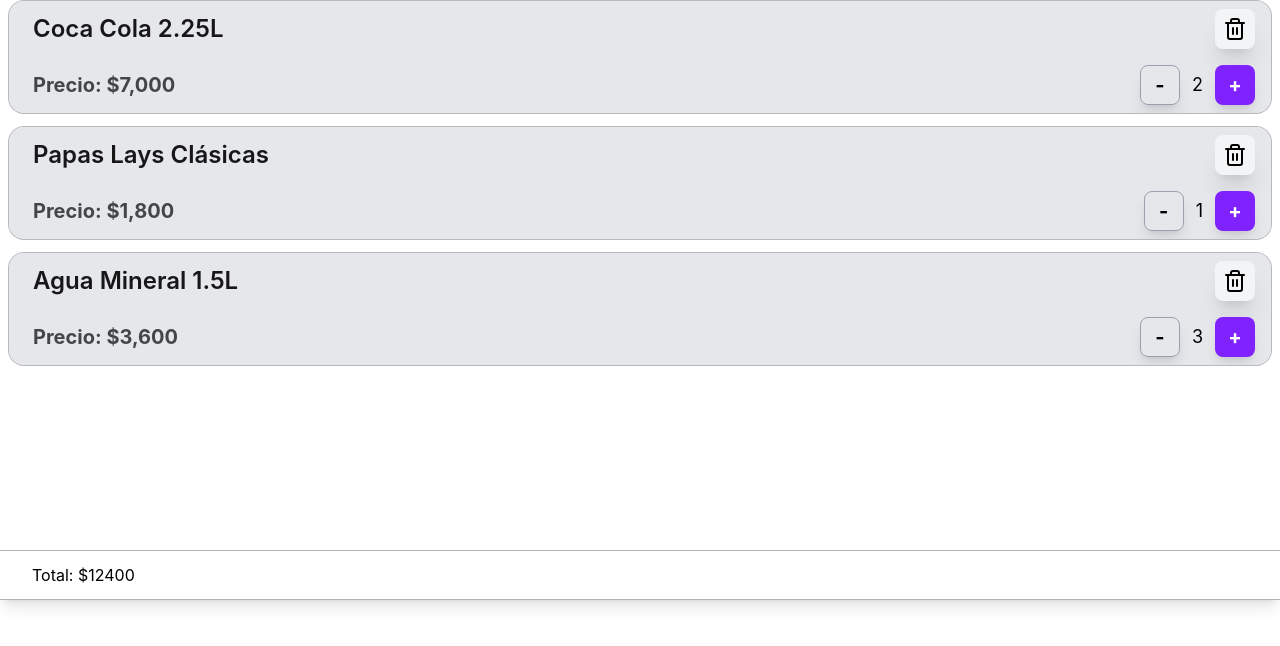
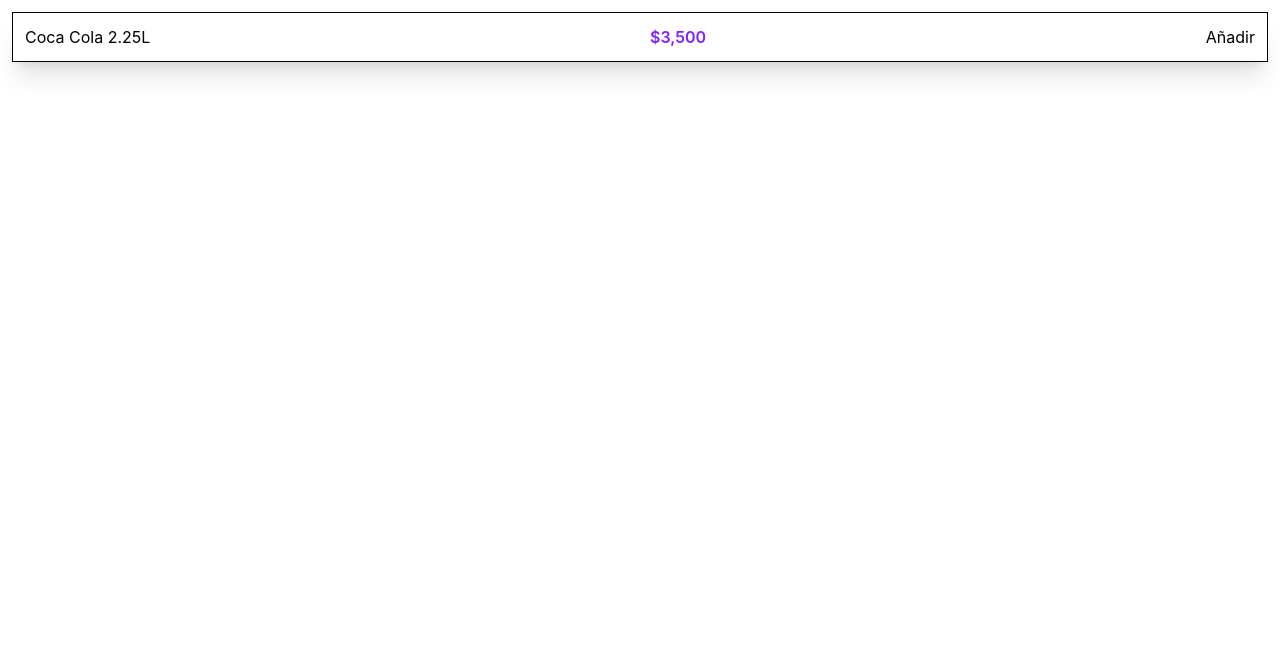
Before and after one commit to palavecino12/Zapi, a React (Vite) app in the folder frontend/: page /test in a window 1280 px wide. Shown: the top 646 px of the page. Built offline with nearby package versions, Linux system fonts and the light colour scheme; what @zxing/browser would draw is missing.

Commit message:
Creacion del componente ProductListItem

```diff
--- a/frontend/src/pages/client/ViewInfo.tsx
+++ b/frontend/src/pages/client/ViewInfo.tsx
@@ -1,4 +1,4 @@
-import ProductDetails from "./components/ProductDetails";
+import ProductDetails from "../../product/ProductDetails";
 import { Button } from "../../components/Button";
 import { useLocation, useNavigate } from "react-router-dom";
 import type { CartItemType} from "../../types/product.types";
@@ -16,7 +16,7 @@
     <div className="flex flex-col items-center mt-50 gap-6">
 
       {/* Card */}
-      <ProductDetails nombre={product.name} precio={product.price} />
+      <ProductDetails name={product.name} price={product.price} />
 
       {/* Botones */}
       <div className="flex flex-col gap-3 mt-50">
--- a/frontend/src/pages/client/ViewProductList.tsx
+++ b/frontend/src/pages/client/ViewProductList.tsx
@@ -1,7 +1,39 @@
-import CarList from "../../cart/CartList"
+//import CarList from "../../cart/CartList"
+import { useCart } from "../../cart/useCart";
+import { ProductListItem } from "../../product/ProductListItem";
 import type { CartItemType } from "../../types/product.types";
 
-const cartItems: CartItemType[] = [
+//const cartItems: CartItemType[] = [
+//    {
+//        id: 1,
+//        code: "P001",
+//        name: "Coca Cola 2.25L",
+//        price: 3500,
+//        stock: 25,
+//        createdAt: "2026-07-01T10:30:00.000Z",
+//        quantity: 2,
+//    },
+//    {
+//        id: 2,
+//        code: "P002",
+//        name: "Papas Lays Clásicas",
+//        price: 1800,
+//        stock: 15,
+//        createdAt: "2026-07-01T10:35:00.000Z",
+//        quantity: 1,
+//    },
+//    {
+//        id: 3,
+//        code: "P003",
+//        name: "Agua Mineral 1.5L",
+//        price: 1200,
+//        stock: 40,
+//        createdAt: "2026-07-01T10:40:00.000Z",
+//        quantity: 3,
+//    },
+//];
+
+const product: CartItemType =
 {
     id: 1,
     code: "P001",
@@ -10,29 +42,18 @@
     stock: 25,
     createdAt: "2026-07-01T10:30:00.000Z",
     quantity: 2,
-    },
-    {
-        id: 2,
-        code: "P002",
-        name: "Papas Lays Clásicas",
-        price: 1800,
-        stock: 15,
-        createdAt: "2026-07-01T10:35:00.000Z",
-        quantity: 1,
-    },
-    {
-        id: 3,
-        code: "P003",
-        name: "Agua Mineral 1.5L",
-        price: 1200,
-        stock: 40,
-        createdAt: "2026-07-01T10:40:00.000Z",
-        quantity: 3,
-    },
-];
+}
 
 export const ViewProductList = () => {
+
+    const { items, addItem, removeItem } = useCart();
+
     return (
-        <CarList carrito={cartItems} />
+        <ProductListItem
+            product={product}
+            selected={items.some(item => item.id === product.id)}//Observamos si el producto esta en el carrito y devolvemos true o false.
+            onAdd={addItem}
+            onRemove={removeItem}
+        />
     )
 }
--- a/frontend/src/pages/client/components/ProductDetails.tsx
+++ b/frontend/src/product/ProductDetails.tsx
@@ -1,15 +1,15 @@
 type ProductDetailsProps = {
-  nombre: string;
-  precio: number;
+  name: string;
+  price: number;
 };
 
-const ProductDetails = ({ nombre, precio }: ProductDetailsProps) => {
+const ProductDetails = ({ name, price }: ProductDetailsProps) => {
   return (
     <div className="p-4  rounded-2xl">
       <div className="border-2 border-dashed rounded-xl p-10 text-center shadow-xl">
-        <h2 className="text-xl font-semibold mb-2">{nombre}</h2>
+        <h2 className="text-xl font-semibold mb-2">{name}</h2>
         <p className="text-violet-600 font-semibold text-4xl">
-          ${precio.toLocaleString()}
+          ${price.toLocaleString()}
         </p>
       </div>
     </div>
--- /dev/null
+++ b/frontend/src/product/ProductListItem.tsx
@@ -0,0 +1,35 @@
+import type { Product } from "../types/product.types"
+
+type props = {
+    product: Product;
+    selected: boolean;
+    onAdd: (product: Product) => void;
+    onRemove: (id:number) => void;
+}
+
+export const ProductListItem = ({ product, onAdd, onRemove, selected }: props) => {
+    return (
+        <div className="rounded-2xl p-3">
+            <div className="flex flex-row border shadow-xl justify-between p-3">
+
+                <h2 className="">{product.name}</h2>
+
+                <p className="text-violet-600 font-semibold">
+                    ${product.price.toLocaleString()}
+                </p>
+
+                {/* Boton para añadir o quitar producto */}
+                <button
+                    onClick={() =>
+                        selected
+                            ? onRemove(product.id)
+                            : onAdd(product)
+                    }
+                >
+                    {selected ? "Quitar" : "Añadir"}
+                </button>
+
+            </div>
+        </div>
+    )
+}
```
Lines whose indentation alone changed are shown as unchanged.
